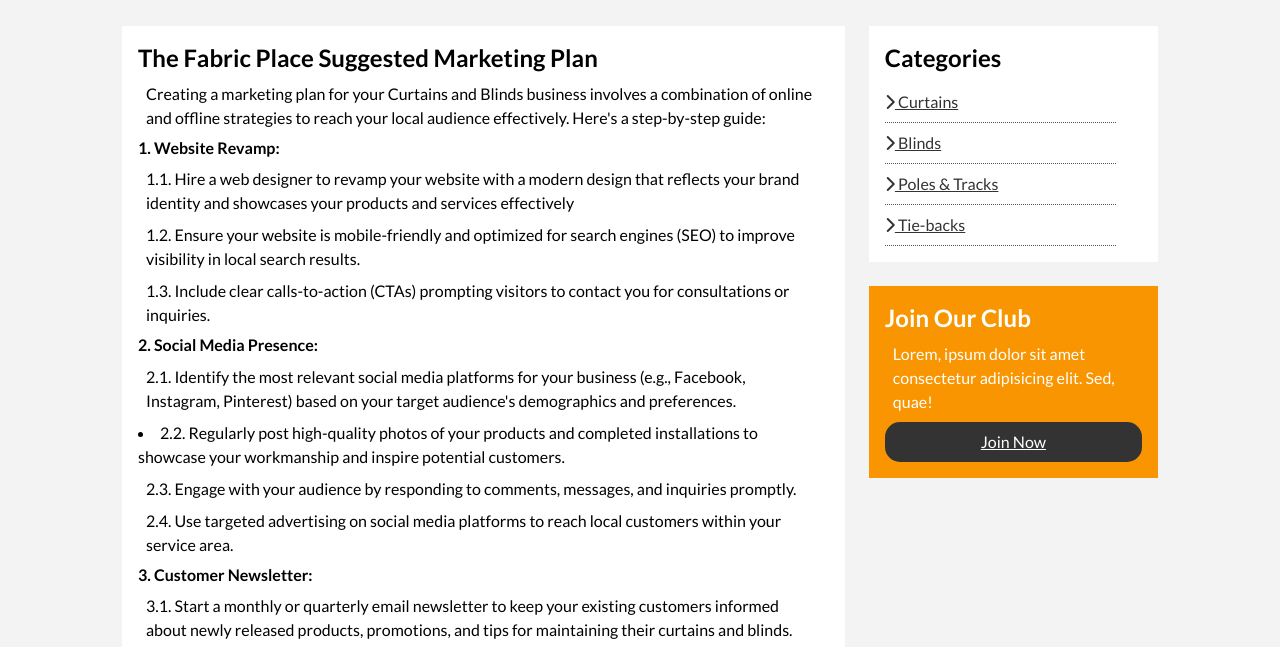
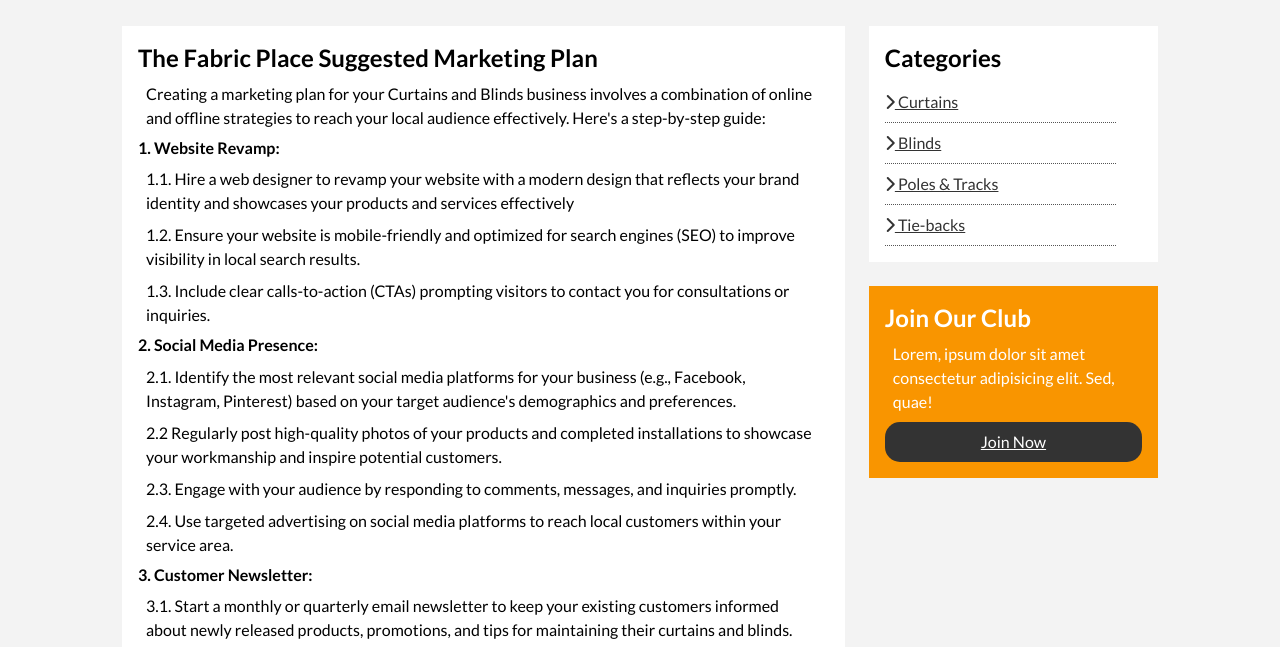
Before and after one commit to Camacweb/TheFabricPlace, a plain HTML site: page mktplan.html in a window 1280 px wide. Shown: the part 103-750 px from the top of the page. Drawn offline with Linux system fonts and the light colour scheme.

Commit message:
minor text correction

```diff
--- a/mktplan.html
+++ b/mktplan.html
@@ -55,9 +55,8 @@
           <h4>2. Social Media Presence:</h4>
           <p>2.1. Identify the most relevant social media platforms for your business (e.g., Facebook, Instagram,
             Pinterest) based on your target audience's demographics and preferences.
-          <p>
-            <li>2.2. Regularly post high-quality photos of your products and completed installations to showcase your
-              workmanship and inspire potential customers.</li>
+          <p>2.2 Regularly post high-quality photos of your products and completed installations to showcase your workmanship and
+            inspire potential customers.</p>
           <p>2.3. Engage with your audience by responding to comments, messages, and inquiries promptly.</p>
           <p>2.4. Use targeted advertising on social media platforms to reach local customers within your service
             area.</p>
```
